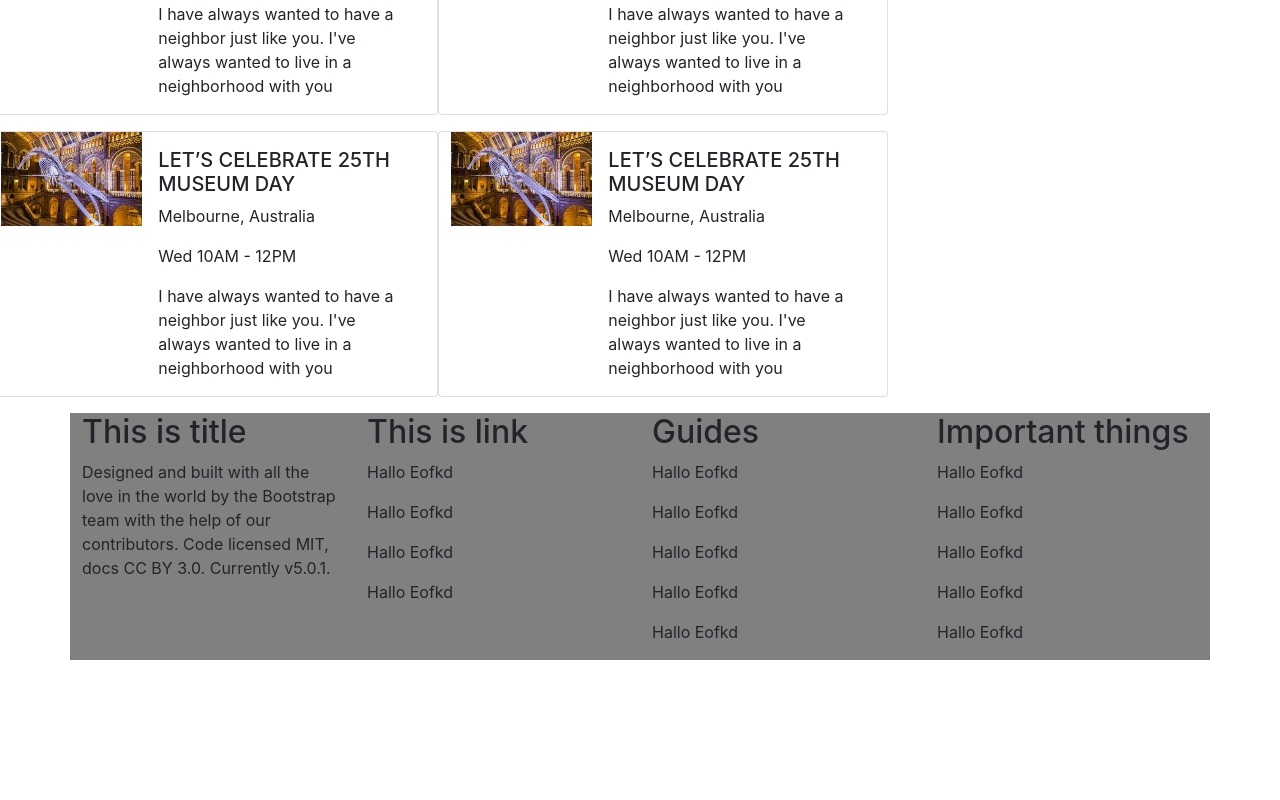
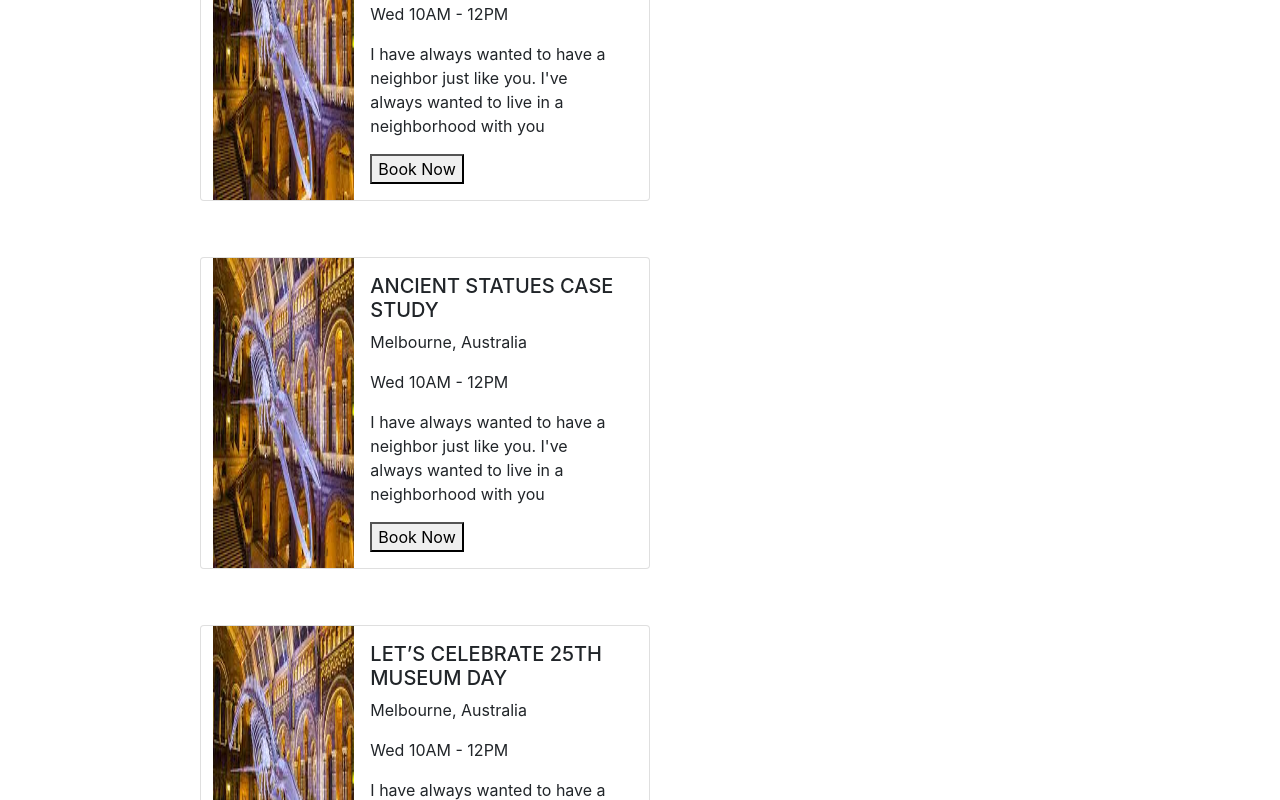
Before and after one commit to Swapno5896/Amazing-Museums-UI, a React (Create React App) app: page / in a window 1280 px wide. Shown: the part 2020-2820 px from the top of the page. Before the commit the page ends 2680 px from the top, so only its background shows below. Built offline with nearby package versions, Linux system fonts and the light colour scheme.

Commit message:
home page style is quite done

```diff
--- a/src/components/Events/EventCard/EventCard.js
+++ b/src/components/Events/EventCard/EventCard.js
@@ -3,10 +3,13 @@ import React from "react";
 const EventCard = (props) => {
   const { img, title, location, time, description } = props.dt;
   return (
-    <div className="card mb-3" style={{ maxWidth: "450px" }}>
+    <div
+      className="card mb-3"
+      style={{ maxWidth: "450px", margin: "40px 40px" }}
+    >
       <div className="row g-0">
         <div className="col-md-4">
-          <img style={{ width: "100%" }} src={img} alt="..." />
+          <img style={{ width: "100%", height: "100%" }} src={img} alt="..." />
         </div>
         <div className="col-md-8">
           <div className="card-body">
@@ -14,6 +17,7 @@ const EventCard = (props) => {
             <p className="card-text">{location}</p>
             <p className="card-text">{time}</p>
             <p className="card-text">{description}</p>
+            <button>Book Now</button>
           </div>
         </div>
       </div>
--- a/src/components/Events/Events/Events.js
+++ b/src/components/Events/Events/Events.js
@@ -13,7 +13,7 @@ const Events = () => {
     },
     {
       img: img1,
-      title: "LET’S CELEBRATE 25TH MUSEUM DAY",
+      title: "ANCIENT STATUES CASE STUDY",
       location: " Melbourne, Australia",
       time: "Wed 10AM - 12PM",
       description:
@@ -37,10 +37,12 @@ const Events = () => {
     },
   ];
   return (
-    <div className="row">
-      {eventData.map((dt) => (
-        <EventCard dt={dt} />
-      ))}
+    <div className="d-flex justify-content-center">
+      <div className="row w-75">
+        {eventData.map((dt) => (
+          <EventCard dt={dt} />
+        ))}
+      </div>
     </div>
   );
 };
--- a/src/components/Home/Footer/Footer.tsx
+++ b/src/components/Home/Footer/Footer.tsx
@@ -2,11 +2,11 @@ import React from 'react';
 
 const Footer = () => {
     return (
-        <div>
+        <div style={{ backgroundColor: "gray", padding: '97px' }}>
             <div className="container">
-                <div className="row" style={{ backgroundColor: "gray" }}>
+                <div className="row">
                     <div className="col-md-3">
-                        <h2>This is title</h2>
+                        <h2>Amazing Museume</h2>
                         <p>Designed and built with all the love in the world by the Bootstrap team with the help of our contributors.
                             Code licensed MIT, docs CC BY 3.0.
                             Currently v5.0.1.</p>
```
